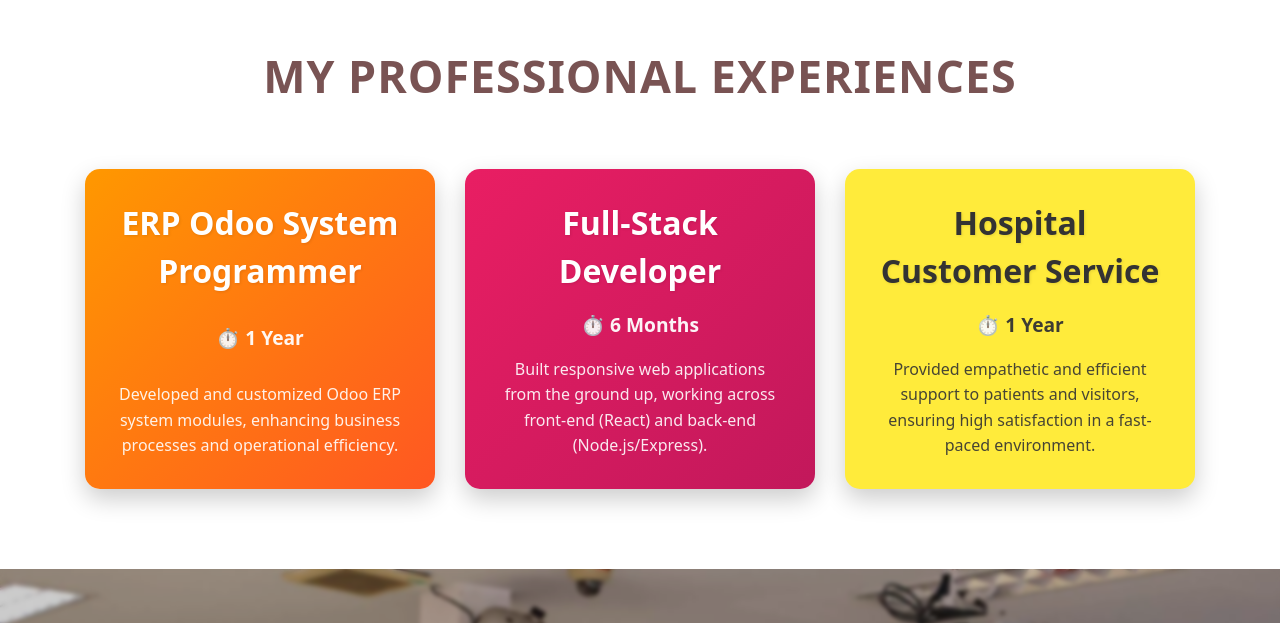
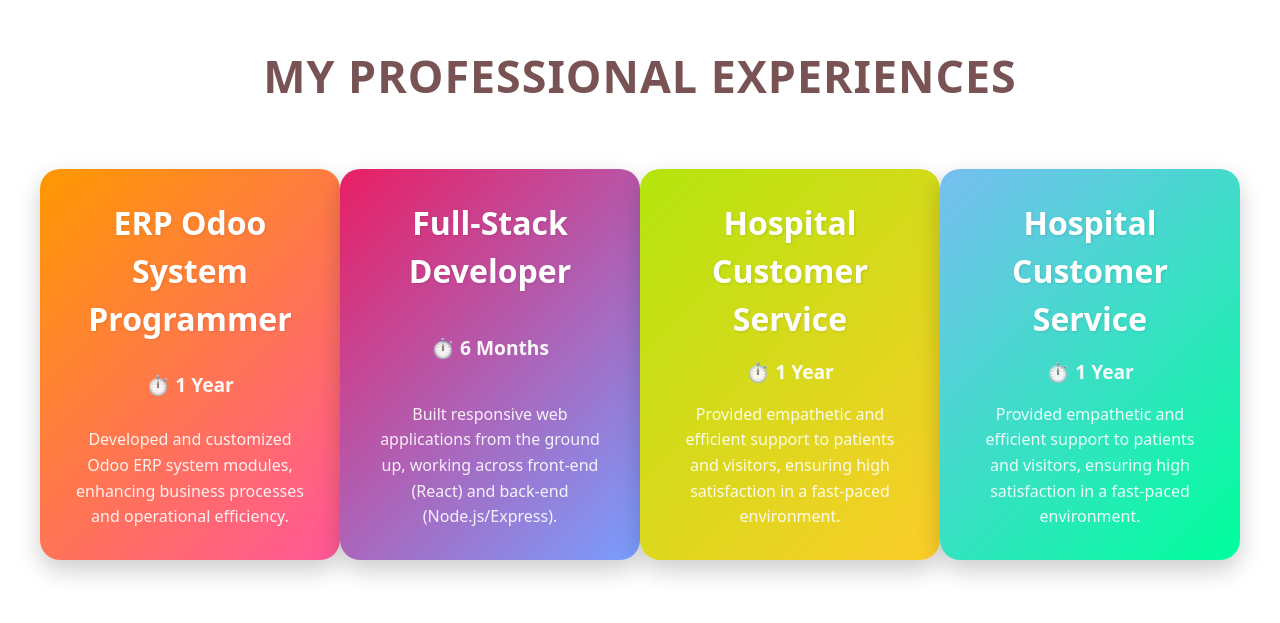
Before and after one commit to KonkamonF/KonkamonFprofile, a React (Vite) app: page / in a window 1280 px wide. Shown: the part 3911-4534 px from the top of the page. Built offline with nearby package versions, Linux system fonts and the light colour scheme.

Commit message:
color card

```diff
--- a/src/components/ExperiencesCard.jsx
+++ b/src/components/ExperiencesCard.jsx
@@ -9,7 +9,7 @@ const experiences = [
     details: "Developed and customized Odoo ERP system modules, enhancing business processes and operational efficiency.",
     color: "#FF9800", // Vibrant Orange
     textColor: '#FFFFFF',
-    gradient: 'linear-gradient(135deg, #FF9800 0%, #FF5722 100%)' // Orange Gradient
+    gradient: 'linear-gradient(135deg, #FF9800 0%, #FF5799 100%)' // Orange Gradient
   },
   {
     title: "Full-Stack Developer",
@@ -17,15 +17,23 @@ const experiences = [
     details: "Built responsive web applications from the ground up, working across front-end (React) and back-end (Node.js/Express).",
     color: "#E91E63", // Vibrant Pink
     textColor: '#FFFFFF',
-    gradient: 'linear-gradient(135deg, #E91E63 0%, #C2185B 100%)' // Pink Gradient
+    gradient: 'linear-gradient(135deg, #E91E63 0%, #799EFF 100%)' // Pink Gradient
   },
   {
     title: "Hospital Customer Service",
     duration: "1 Year",
     details: "Provided empathetic and efficient support to patients and visitors, ensuring high satisfaction in a fast-paced environment.",
     color: "#FFEB3B", // Bright Yellow
-    textColor: '#333333', // Dark text for contrast on bright yellow
-    gradient: '#FFEB3B' // Solid Yellow
+    textColor: '#FFFFFF', // Dark text for contrast on bright yellow
+    gradient: 'linear-gradient(135deg, #B4E50D 0%, #FCCD2A 100%)' // Solid Yellow
+  },
+  {
+    title: "Hospital Customer Service",
+    duration: "1 Year",
+    details: "Provided empathetic and efficient support to patients and visitors, ensuring high satisfaction in a fast-paced environment.",
+    color: "#FFEB3B", // Bright Yellow
+    textColor: '#FFFFFF', // Dark text for contrast on bright yellow
+    gradient: 'linear-gradient(135deg, #77BEF0 0%, #00FF9C 100%)' // Solid Yellow
   },
 ];
 
@@ -35,7 +43,6 @@ const styles = {
   experiencesGrid: {
     display: 'flex',
     flexWrap: 'wrap',
-    gap: '30px',
     justifyContent: 'center',
     maxWidth: '1200px', // จำกัดความกว้างสูงสุดเพื่อให้การ์ดดูสวยงาม
     margin: '0 auto',
@@ -47,7 +54,7 @@ const styles = {
     maxWidth: '350px', // จำกัดความกว้างสูงสุดต่อการ์ด
 
     border: 'none',
-    borderRadius: '15px',
+    borderRadius: '20px',
     padding: '30px',
     minHeight: '320px', // เพิ่มความสูงให้มากขึ้นและเท่ากันทุกการ์ด
     display: 'flex',
@@ -61,7 +68,7 @@ const styles = {
     textAlign: 'center',
     // เพิ่มเอฟเฟกต์ hover ผ่านการฟัง event ใน React (สำหรับ production ควรใช้ CSS Class)
     ':hover': {
-        transform: 'translateY(-10px) scale(1.02)',
+        transform: 'translateY(-20px) scale(1.05)',
         boxShadow: '0 20px 40px rgba(0,0,0,0.3)',
     }
   },
@@ -130,7 +137,7 @@ const ExperienceCard = ({ experience }) => {
 
 export default function ExperiencesCard() {
   return (
-    <div className="experiences-section-wrapper" style={{ padding: '60px 20px', background: '#FFFFFF' }}>
+    <div className="experiences-section-wrapper" style={{ padding: '60px 20px'}}>
       <h2 style={styles.header}>
         My Professional Experiences
       </h2>
```
